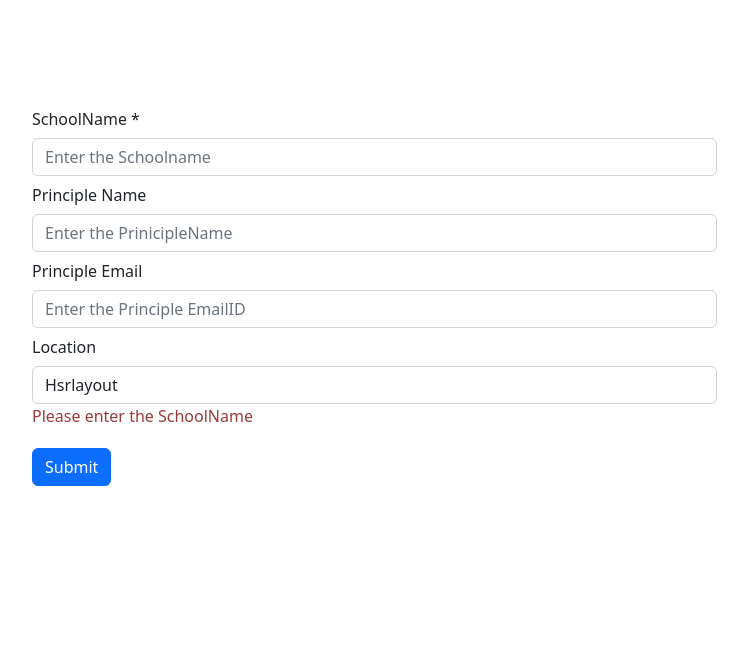
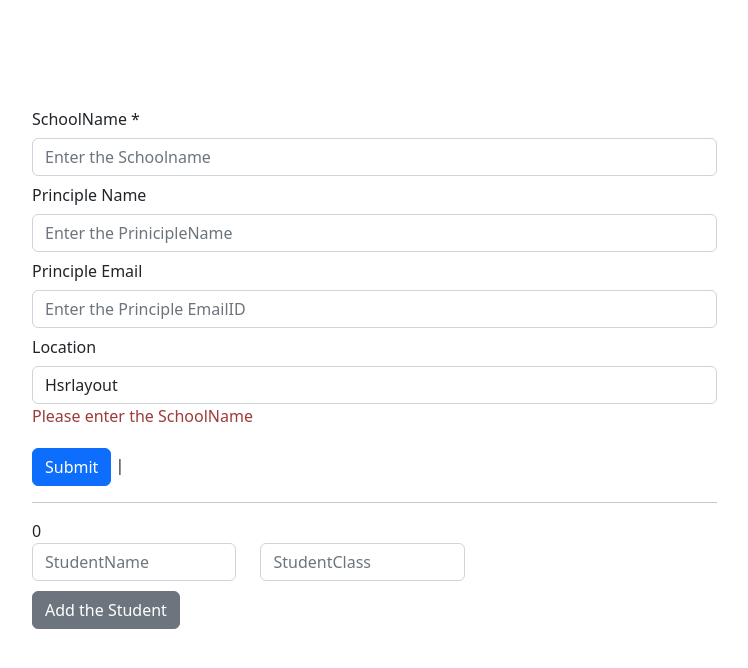
Before and after one commit to madanpatakota/AngularForms_BatchFour, an Angular app: page / in a window 1280 px wide. Shown: the top 668 px of the page, without its empty margins (68-816 px from the left). Built offline with nearby package versions, Linux system fonts and the light colour scheme.

Commit message:
master-_formsarray_reactive approach

```diff
--- a/src/app/reactiveapproach/reactiveapproach.component.html
+++ b/src/app/reactiveapproach/reactiveapproach.component.html
@@ -49,22 +49,20 @@
               />
 
               <small
-              *ngIf="schoolForm.get('PrinicipleName').touched
+                *ngIf="schoolForm.get('PrinicipleName').touched
                   && schoolForm.get('PrinicipleName').errors?.['required']"
-                style="color: #9d3b3b">
-                Please enter the Principle name</small>
+                style="color: #9d3b3b"
+              >
+                Please enter the Principle name</small
+              >
 
-
-                <small
+              <small
                 *ngIf="schoolForm.get('PrinicipleName').touched
                     && schoolForm.get('PrinicipleName').errors?.['minlength']"
-                  style="color: #9d3b3b">
-                  Please enter atleast 15 charcters</small>
-
-
-
-
-
+                style="color: #9d3b3b"
+              >
+                Please enter atleast 15 charcters</small
+              >
             </div>
 
             <!-- prinicple Email minlength control -->
@@ -78,16 +76,21 @@
                 formControlName="PrinicipleEmailID"
               />
 
-              <small  *ngIf="schoolForm.get('PrinicipleEmailID').touched
-              && schoolForm.get('PrinicipleEmailID').errors?.['required']"  style="color: #9d3b3b">
+              <small
+                *ngIf="schoolForm.get('PrinicipleEmailID').touched
+              && schoolForm.get('PrinicipleEmailID').errors?.['required']"
+                style="color: #9d3b3b"
+              >
                 Please enter the prinicaple email</small
               >
 
-              <small *ngIf="schoolForm.get('PrinicipleEmailID').touched
-              && schoolForm.get('PrinicipleEmailID').errors?.['email']" style="color: #9d3b3b">
+              <small
+                *ngIf="schoolForm.get('PrinicipleEmailID').touched
+              && schoolForm.get('PrinicipleEmailID').errors?.['email']"
+                style="color: #9d3b3b"
+              >
                 Please enter the valid email of prinicple</small
               >
-
             </div>
           </div>
 
@@ -103,12 +106,68 @@
 
           <!-- button control -->
           <div class="form-group" style="margin-top: 20px">
-            <button class="btn btn-primary" type="submit" (click)="evtSubmit()">
+            <button class="btn btn-primary" (click)="evtSubmit()">
               Submit
             </button>
+            |
           </div>
+        </div>
+      </form>
+
+      <hr />
+
+      <!--
+        1. taking the formgroup
+        2. taking the formgroup < form array
+        3. in the array set of formgroups
+        4. each formgroup contains 2 controls ( stuname , stuclass)
+       -->
+
+      <form [formGroup]="studentFormGroup">
+        <div formArrayName="StudentDetails">
+          <div class="form-group"
+           *ngFor="let item of  studentFormArray.controls;let $index = index">
+           {{$index}}
+            <div formGroupName="{{$index}}" class="col-md-12 row">
+              <div class="col-md-4">
+                <input
+                  placeholder="StudentName"
+                  type="text"
+                  class="form-control"
+                  formControlName = 'StudentName'
+                />
+                <small  style="color:#9d3b3b"
+                *ngIf="studentFormArray.controls[$index].get('StudentName').touched
+                &&
+                studentFormArray.controls[$index].get('StudentName').invalid">
+                Please enter the Student Name
+                </small>
+              </div>
+              <div class="col-md-4">
+                <input
+                  placeholder="StudentClass"
+                  type="text"
+                  class="form-control"
+                  formControlName = "StudenClass"
+                />
+              </div>
+            </div>
+          </div>
+        </div>
+        <div style="margin-top:10px">
+          <button class="btn btn-secondary" (click)="evtAdd()">Add the Student</button>
         </div>
       </form>
     </div>
   </div>
 </div>
+
+
+<!-- 1. why 0th index is not working?  you need to understand in the console log ngform object
+2. apply seond textbox
+3. show the student records in the table? -->
+
+<!-- required , min , max -->
+<!-- custom validators both in reactive and template -->
+
+<!-- 7:30 pm to 8:30pm -->
--- a/src/app/reactiveapproach/reactiveapproach.component.ts
+++ b/src/app/reactiveapproach/reactiveapproach.component.ts
@@ -1,5 +1,5 @@
 import { Component, OnInit } from '@angular/core';
-import { FormControl, FormGroup, Validators } from '@angular/forms';
+import { FormArray, FormControl, FormGroup, Validators } from '@angular/forms';
 
 @Component({
   selector: 'app-reactiveapproach',
@@ -18,7 +18,8 @@ export class ReactiveapproachComponent implements OnInit {
   // needs to configure to the html
 
   //prepare and configure to the html
-  schoolForm : FormGroup
+  schoolForm : FormGroup;
+  studentFormGroup : FormGroup;
 
   ngOnInit(): void {
       this.schoolForm = new FormGroup({
@@ -34,10 +35,48 @@ export class ReactiveapproachComponent implements OnInit {
         LocationName : new FormControl(null,
               [ Validators.required])
       })
+
+      // 1. i am going to create the studentname and studentclass
+
+      // Array of students
+      //  {
+      // Ex : [ Sreeni    1ststandard   --- 1st group
+      //      Anji      UKG           --  2nd group
+      //      Praveen    Lkg
+      //      trivikarm  Lkg   ]
+      //  }
+
+      // prepare the code .. i need to configure
+      this.studentFormGroup = new FormGroup({
+        StudentDetails : new FormArray([
+          new FormGroup({
+              'StudentName' : new FormControl(),
+              'StudenClass' : new FormControl()
+          })
+        ])
+      })
   }
+
+  get studentFormArray() : FormArray{
+    return this.studentFormGroup.get('StudentDetails') as FormArray;
+  }
+
+
+
 
   evtSubmit(){
     console.log(this.schoolForm);
+  }
+
+  evtAdd(){
+     let studentarray = this.studentFormGroup.get('StudentDetails') as FormArray;
+     studentarray.push(
+          new FormGroup({
+            'StudentName' : new FormControl(null,[Validators.required]),
+            'StudenClass' : new FormControl()
+          })
+     )
+      console.log(this.studentFormGroup);
   }
 
 
--- a/tsconfig.json
+++ b/tsconfig.json
@@ -2,11 +2,14 @@
 {
   "compileOnSave": false,
   "compilerOptions": {
-    "strictNullChecks": false,
     "baseUrl": "./",
     "outDir": "./dist/out-tsc",
     "forceConsistentCasingInFileNames": true,
     "strict": true,
+    "alwaysStrict": false,
+    "noImplicitUseStrict": false,
+
+    "strictPropertyInitialization": false,
     "noImplicitOverride": true,
     "noPropertyAccessFromIndexSignature": true,
     "noImplicitReturns": true,
@@ -19,6 +22,7 @@
     "importHelpers": true,
     "target": "es2020",
     "module": "es2020",
+    "strictNullChecks": false,
     "lib": [
       "es2020",
       "dom"
```
